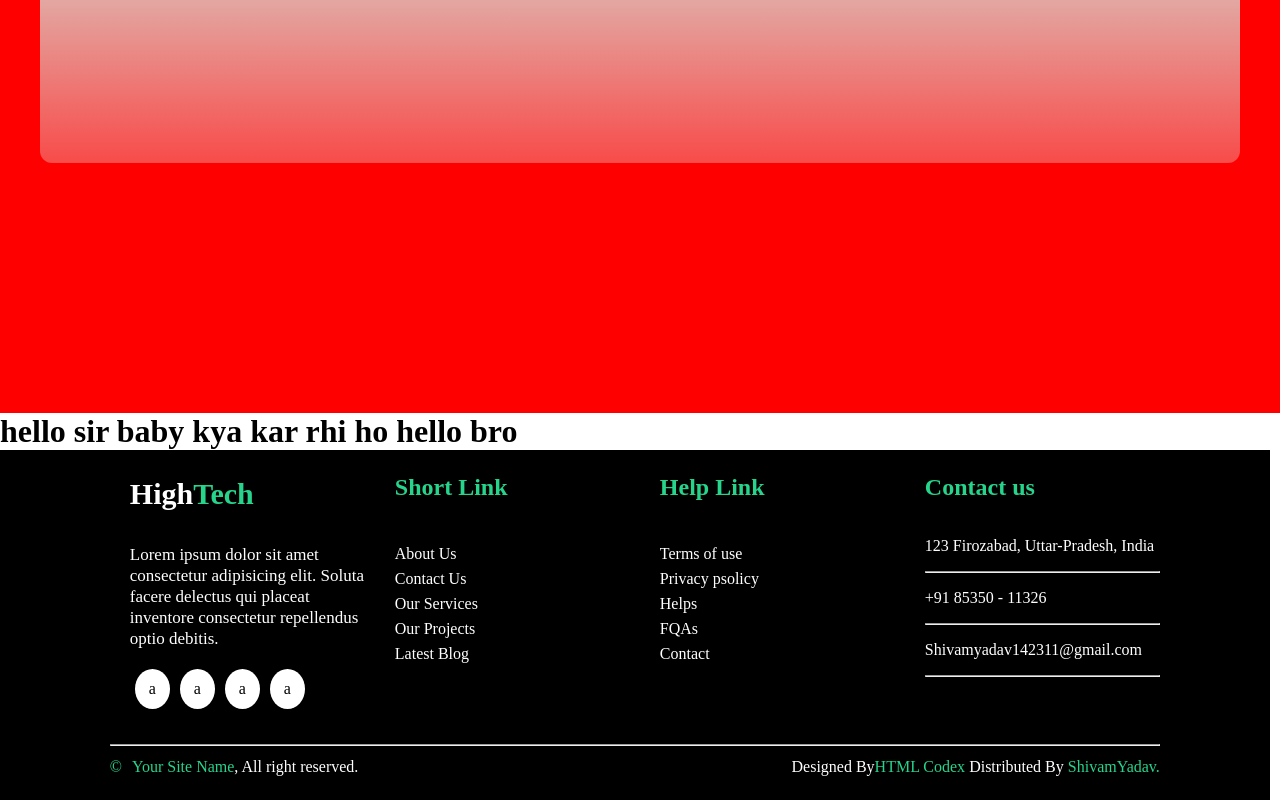
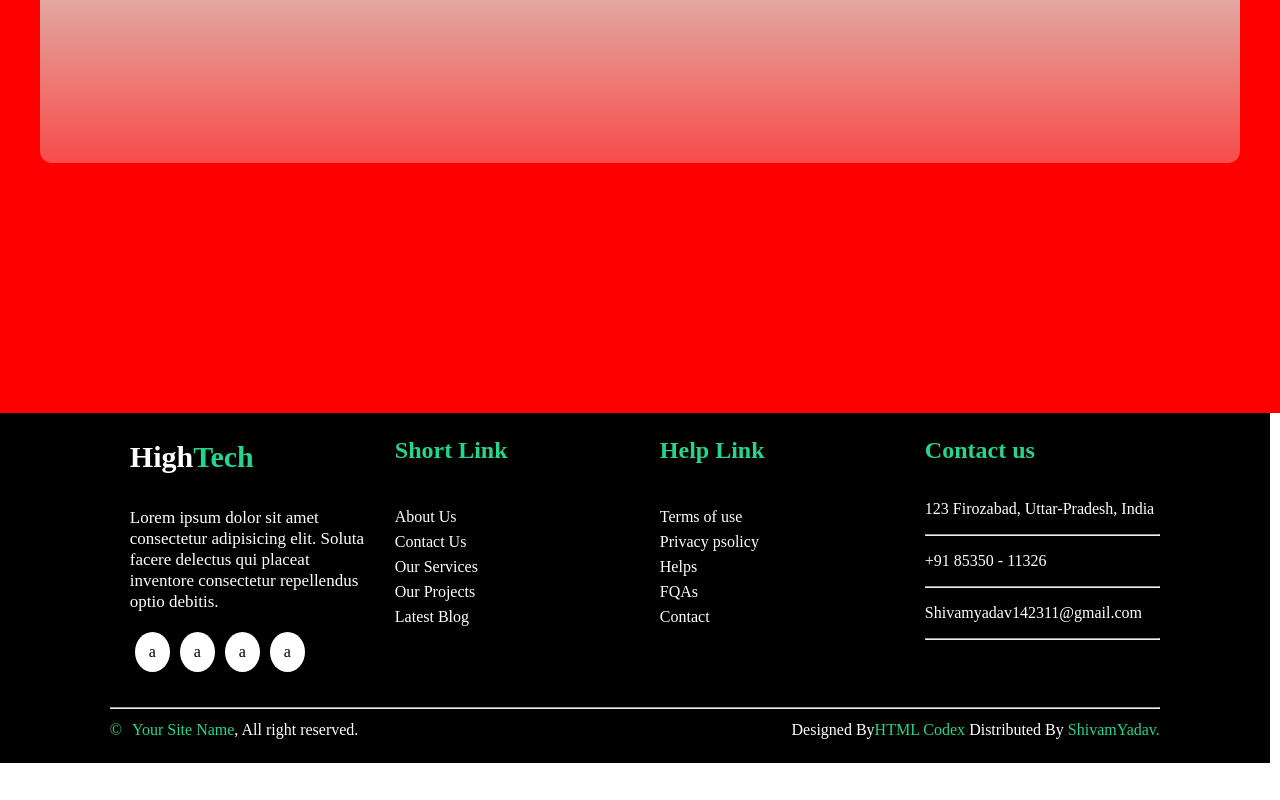
Before and after one commit to Anshiyadl/resume, a plain HTML site: page index.html in a window 1280 px wide. Shown: the part 6107-6907 px from the top of the page. After the commit the page ends 6870 px from the top, so only its background shows below. Drawn offline with Linux system fonts and the light colour scheme.

Commit message:
Update index.html

```diff
--- a/index.html
+++ b/index.html
@@ -470,10 +470,6 @@
     </div>
     <!-- get in touch end  -->
 
-    <div class="d">
-        <h1 style="color: black;">hello sir baby kya kar rhi ho  hello bro</h1>
-    </div>
-
 
     <!-- footer start  -->
     <footer>
```
